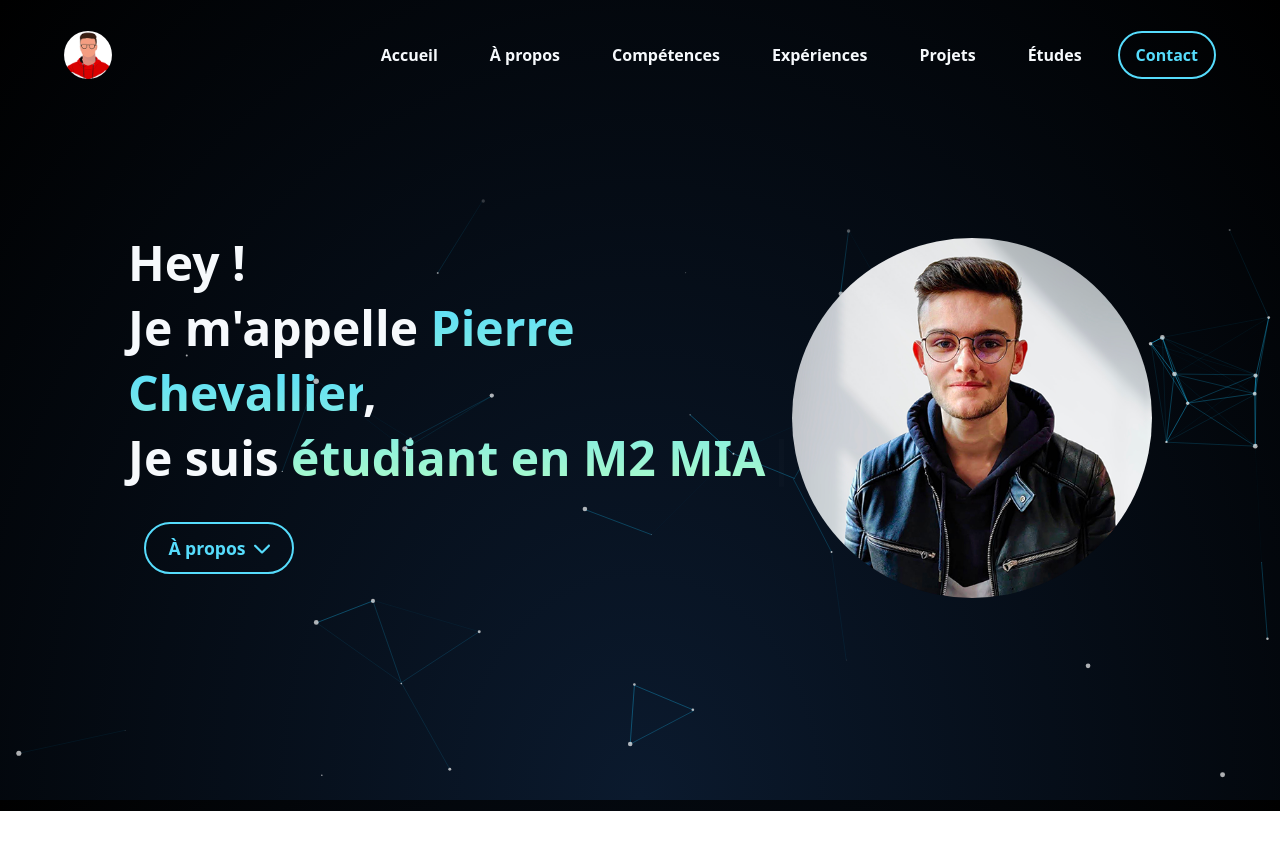
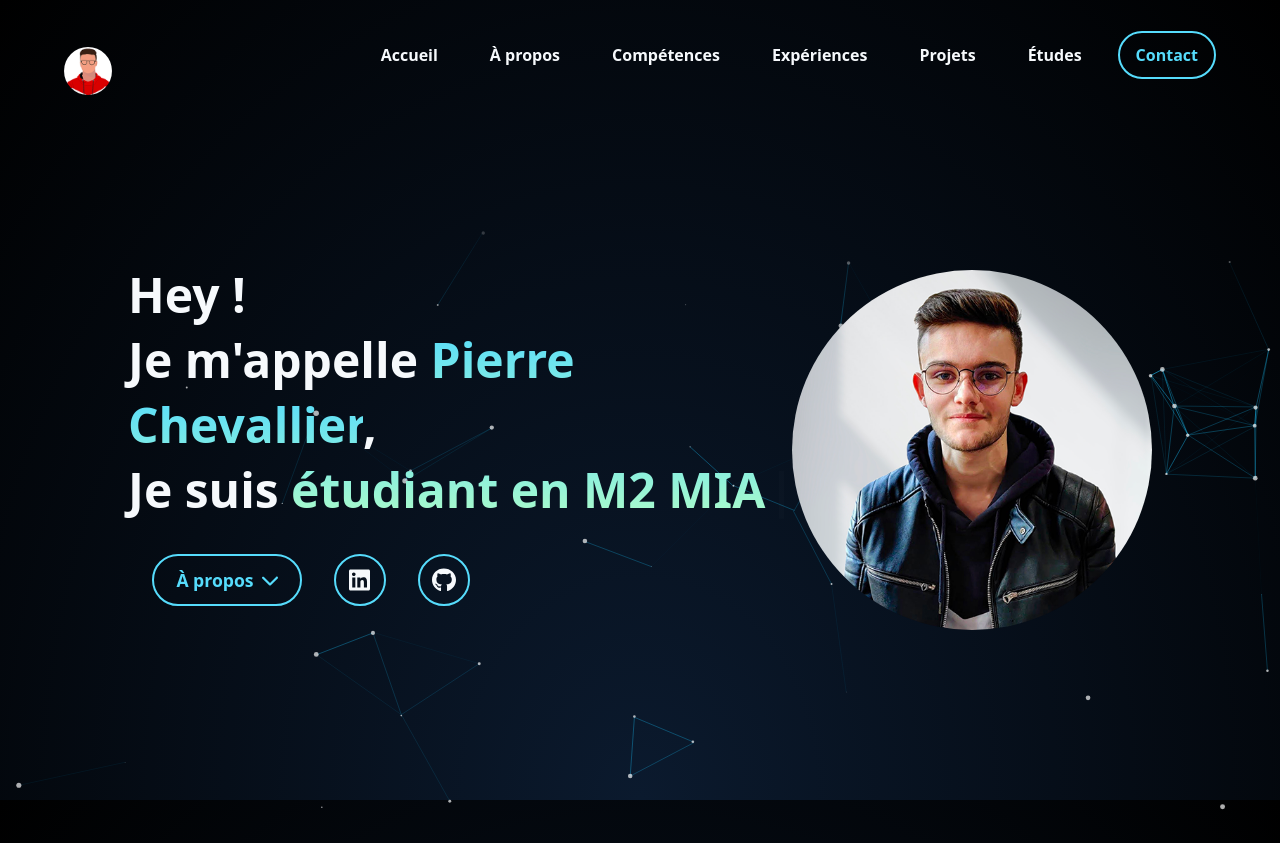
Before and after one commit to pierre-chevallier357/portfolio-website, a Next.js app: page / in a window 1280 px wide. Before the commit the page ends 811 px from the top, so only its background shows below. Built offline with nearby package versions, Linux system fonts and the light colour scheme.

Commit message:
Add LinkedIn and GitHub navigation buttons

```diff
--- a/app/components/Home/Home.scss
+++ b/app/components/Home/Home.scss
@@ -39,35 +39,6 @@
     }
   }
 
-  .about-link {
-    position: relative;
-    z-index: 1;
-    text-decoration: none;
-    color: var(--light-blue);
-    border: 0.125rem solid var(--light-blue);
-    border-radius: 2rem;
-    padding: 0rem 1.4rem;
-    margin: 0 1rem 2rem;
-    background-color: transparent;
-    display: flex;
-    align-items: center;
-    font-weight: bold;
-    height: 3rem;
-    width: fit-content;
-    font-size: 1.1rem;
-
-    &:hover {
-      background-color: #61dbfa3d;
-      cursor: pointer;
-    }
-
-    .arrow-down {
-      width: 1rem;
-      height: auto;
-      margin-left: 0.5rem;
-    }
-  }
-
   .profile-picture {
     height: auto;
     width: 28.125rem;
@@ -87,10 +58,6 @@
       min-height: 15rem;
     }
 
-    .about-link {
-      margin: 0 auto 2rem;
-    }
-
     .profile-picture {
       max-width: 70vw;
     }
--- a/app/components/Home/Home.tsx
+++ b/app/components/Home/Home.tsx
@@ -4,13 +4,9 @@ import './Home.scss';
 import { Typewriter } from 'react-simple-typewriter';
 import profilePicture from '/public/images/home/profile-picture.png';
 import Image from 'next/image';
-import chevronDown from '/public/images/home/chevron-down-solid.svg';
-import arrowDown from '/public/images/home/arrow-down-solid.svg';
-import { useState } from 'react';
+import NavigationLinks from './NavigationLinks/NavigationLinks';
 
 export default function Home() {
-  const [isAboutHovered, setIsAboutHovered] = useState(false);
-
   return (
     <>
       <div className="hero">
@@ -25,20 +21,7 @@ export default function Home() {
               <Typewriter words={['développeur web', 'étudiant en M2 MIAGE']} cursor loop={true} delaySpeed={2000} />
             </span>
           </h1>
-          <a
-            className="about-link"
-            href="/"
-            onMouseEnter={() => setIsAboutHovered(true)}
-            onMouseLeave={() => setIsAboutHovered(false)}>
-            À propos
-            <Image
-              src={isAboutHovered ? arrowDown : chevronDown}
-              alt="Flèche pointant vers le bas"
-              width={16}
-              className="arrow-down"
-              priority={true}
-            />
-          </a>
+          <NavigationLinks />
         </div>
         <Image
           src={profilePicture}
--- /dev/null
+++ b/app/components/Home/NavigationLinks/NavigationLinks.scss
@@ -0,0 +1,77 @@
+.links-wrapper {
+  display: flex;
+  margin-bottom: 2rem;
+
+  .link-button {
+    position: relative;
+    z-index: 1;
+    text-decoration: none;
+    border: 0.125rem solid var(--light-blue);
+    border-radius: 2rem;
+    background-color: transparent;
+    display: flex;
+    align-items: center;
+    font-weight: bold;
+    justify-content: center;
+    height: 3rem;
+    font-size: 1.1rem;
+
+    &:hover {
+      background-color: var(--transparent-light-blue);
+    }
+  }
+
+  .about-link {
+    @extend .link-button;
+    color: var(--light-blue);
+    padding: 0rem 1.4rem;
+    margin-left: 1.5rem;
+    width: fit-content;
+
+    .arrow-down {
+      width: 1rem;
+      height: auto;
+      margin-left: 0.5rem;
+    }
+  }
+
+  .external-link {
+    @extend .link-button;
+    color: var(--white);
+    margin-left: 2rem;
+    min-width: 3rem;
+    transition: all 0.1s ease-in-out;
+
+    &:hover {
+      width: auto;
+      padding: 0rem 1.4rem;
+
+      .social-icon {
+        margin-right: 0.5rem;
+      }
+    }
+
+    .social-icon {
+      height: 1.5rem;
+      width: auto;
+    }
+  }
+}
+
+@media screen and (max-width: 768px) {
+  .links-wrapper {
+    align-items: center;
+    margin: 0 auto 2rem;
+    justify-content: space-evenly;
+
+    .about-link {
+      margin-left: 0;
+      font-size: 1rem;
+    }
+
+    .external-link {
+      margin-left: 0.8rem;
+      font-size: 1rem;
+    }
+  }
+}
--- /dev/null
+++ b/app/components/Home/NavigationLinks/NavigationLinks.tsx
@@ -0,0 +1,51 @@
+'use client';
+import chevronDown from '/public/images/home/chevron-down-solid.svg';
+import arrowDown from '/public/images/home/arrow-down-solid.svg';
+import gitHub from '/public/images/home/github.svg';
+import linkedIn from '/public/images/home/linkedin.svg';
+import { useState } from 'react';
+import Image from 'next/image';
+import './NavigationLinks.scss';
+
+export default function NavigationLinks() {
+  const [isAboutHovered, setIsAboutHovered] = useState(false);
+  const [isLinkedInHovered, setIsLinkedInHovered] = useState(false);
+  const [isGitHubHovered, setIsGitHubHovered] = useState(false);
+
+  return (
+    <div className="links-wrapper">
+      <a
+        className="about-link"
+        href="/"
+        onMouseEnter={() => setIsAboutHovered(true)}
+        onMouseLeave={() => setIsAboutHovered(false)}>
+        À propos
+        <Image
+          src={isAboutHovered ? arrowDown : chevronDown}
+          alt="Flèche pointant vers le bas"
+          width={16}
+          className="arrow-down"
+          priority={true}
+        />
+      </a>
+      <a
+        href="https://www.linkedin.com/in/pierre-chevallier/"
+        target="_blank"
+        className="external-link"
+        onMouseEnter={() => setIsLinkedInHovered(true)}
+        onMouseLeave={() => setIsLinkedInHovered(false)}>
+        <Image src={linkedIn} alt="Icône LinkedIn" className="social-icon hovered" width={24} priority={true} />
+        {isLinkedInHovered && 'LinkedIn'}
+      </a>
+      <a
+        href="https://github.com/pierre-chevallier357"
+        target="_blank"
+        className="external-link"
+        onMouseEnter={() => setIsGitHubHovered(true)}
+        onMouseLeave={() => setIsGitHubHovered(false)}>
+        <Image src={gitHub} alt="Icône GitHub" className="social-icon" width={24} priority={true} />
+        {isGitHubHovered && 'GitHub'}
+      </a>
+    </div>
+  );
+}
```
Also changed, not shown: public/images/home/github.svg (added), public/images/home/linkedin.svg (added).
